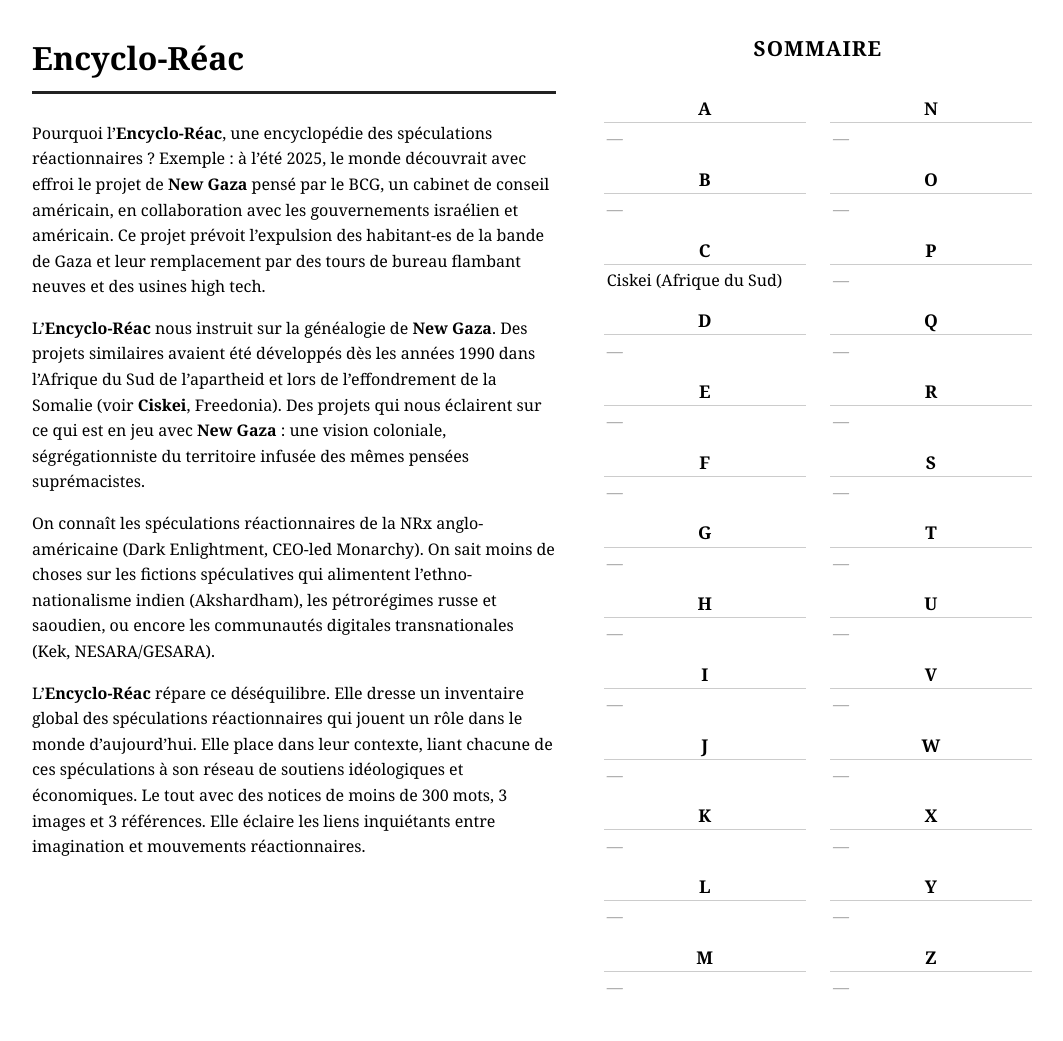
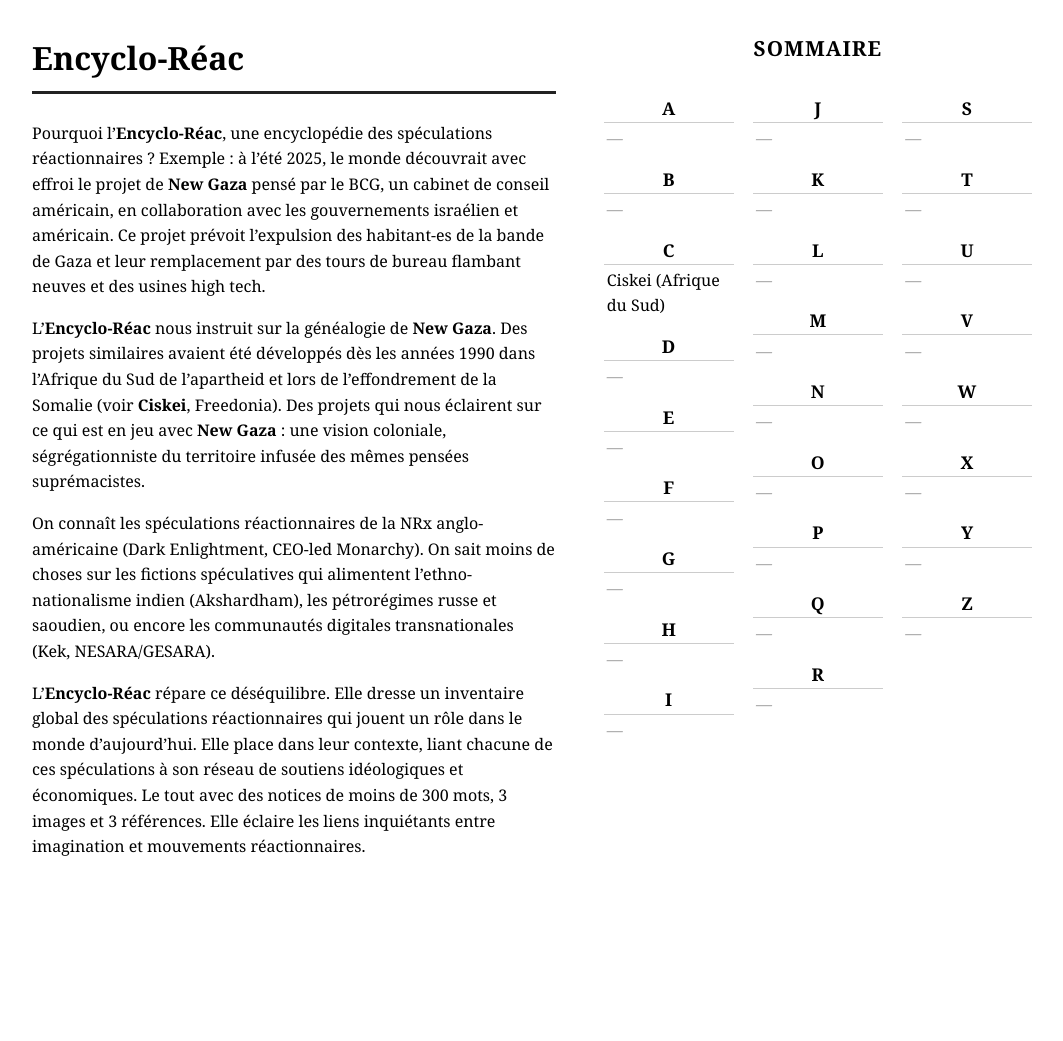
Before and after one commit to encycloreac/encycloreac.github.io, a Jekyll site: the page built from index.html, in a window 1280 px wide. Shown: the whole page, without its empty margins (108-1171 px from the left). Built offline with Jekyll 4.4.1, drawn with Linux system fonts in a browser that asks for light colours; after the commit the page ends 908 px from its top, so only the background shows below that.

Commit message:
Add files via upload

```diff
--- a/_layouts/home.html
+++ b/_layouts/home.html
@@ -15,15 +15,22 @@
     <div class="sommaire-columns">
 
       <div class="col-1">
-        {% assign letters1 = "ABCDEFGHIJKLM" | split: "" %}
+        {% assign letters1 = "ABCDEFGHI" | split: "" %}
         {% for letter in letters1 %}
           {% include letter-group.html letter=letter %}
         {% endfor %}
       </div>
 
       <div class="col-2">
-        {% assign letters2 = "NOPQRSTUVWXYZ" | split: "" %}
+        {% assign letters2 = "JKLMNOPQR" | split: "" %}
         {% for letter in letters2 %}
+          {% include letter-group.html letter=letter %}
+        {% endfor %}
+      </div>
+
+      <div class="col-3">
+        {% assign letters3 = "STUVWXYZ" | split: "" %}
+        {% for letter in letters3 %}
           {% include letter-group.html letter=letter %}
         {% endfor %}
       </div>
--- a/assets/css/style.css
+++ b/assets/css/style.css
@@ -54,8 +54,8 @@
 
 .sommaire-columns {
   display: grid;
-  grid-template-columns: 1fr 1fr;
-  gap: 0 1.5rem;
+  grid-template-columns: 1fr 1fr 1fr;
+  gap: 0 1.2rem;
 }
 
 .letter-group {
@@ -107,6 +107,12 @@
   }
   .home-container h2 {
     font-size: 1.6rem;
+  }
+}
+
+@media (min-width: 481px) and (max-width: 650px) {
+  .sommaire-columns {
+    grid-template-columns: 1fr 1fr;
   }
 }
 
```
